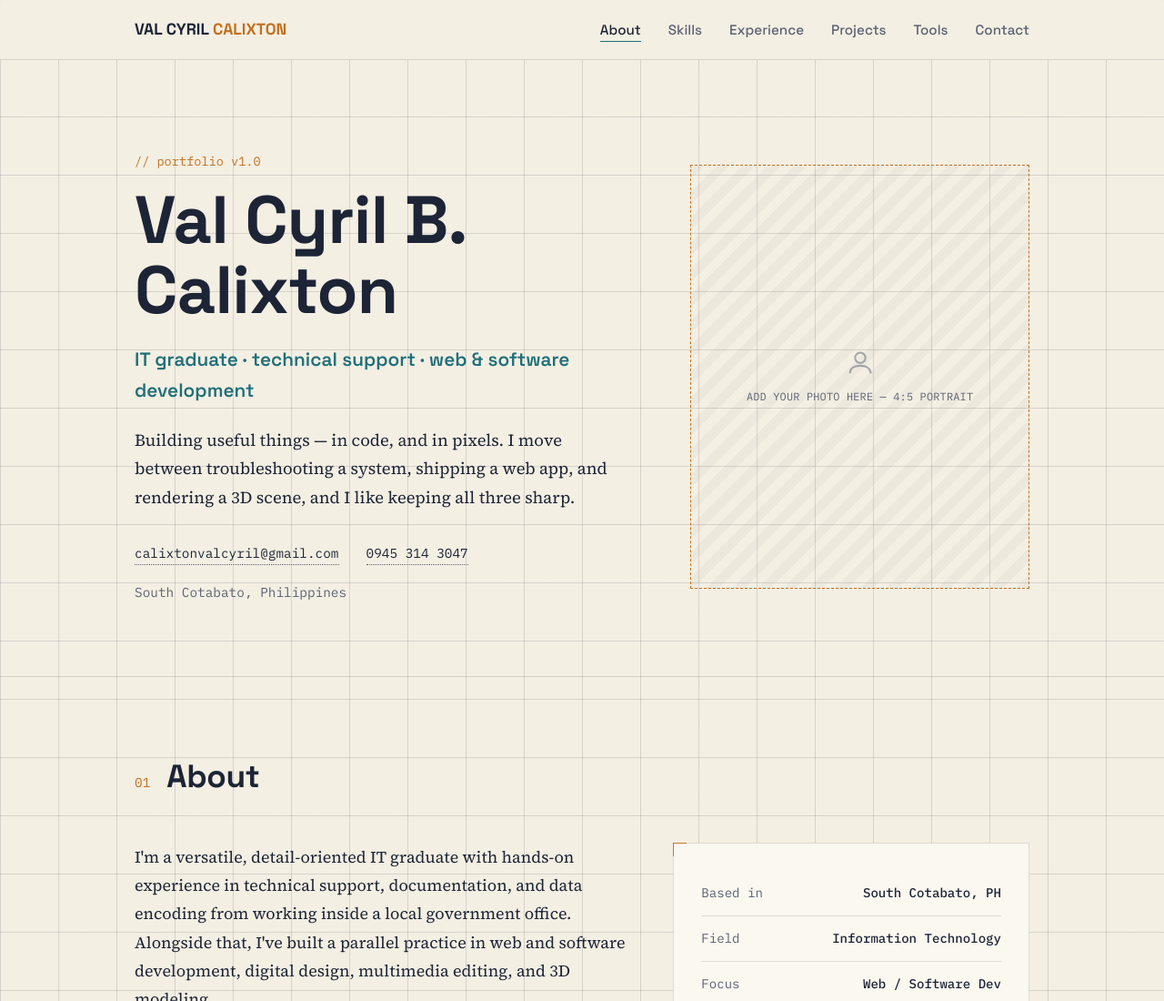
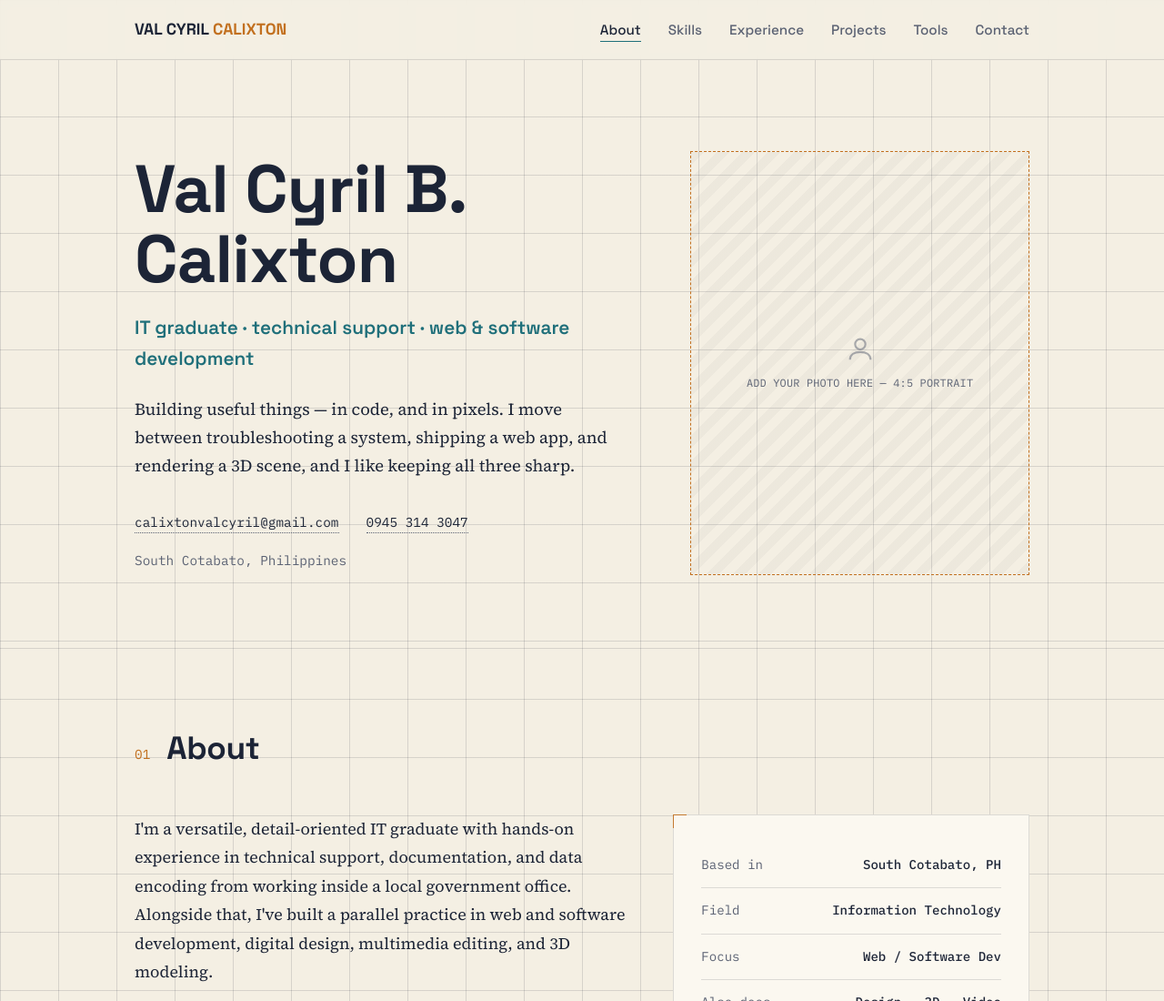
Before and after one commit to calixtonvalcyril-png/Personal-Portfolio, a plain HTML site: page index.html in a window 1280 px wide. Shown: the top 1100 px of the page at 91% size. Drawn offline with Linux system fonts and the light colour scheme.

Commit message:
update
\#

```diff
--- a/index.html
+++ b/index.html
@@ -408,7 +408,7 @@
 <header class="hero">
   <div class="wrap hero-grid">
     <div>
-      <span class="eyebrow">// portfolio v1.0</span>
+
       <h1>Val Cyril B. Calixton</h1>
       <div class="role">IT graduate · technical support · web &amp; software development</div>
       <p class="lede">Building useful things — in code, and in pixels. I move between troubleshooting a system, shipping a web app, and rendering a 3D scene, and I like keeping all three sharp.</p>
```
